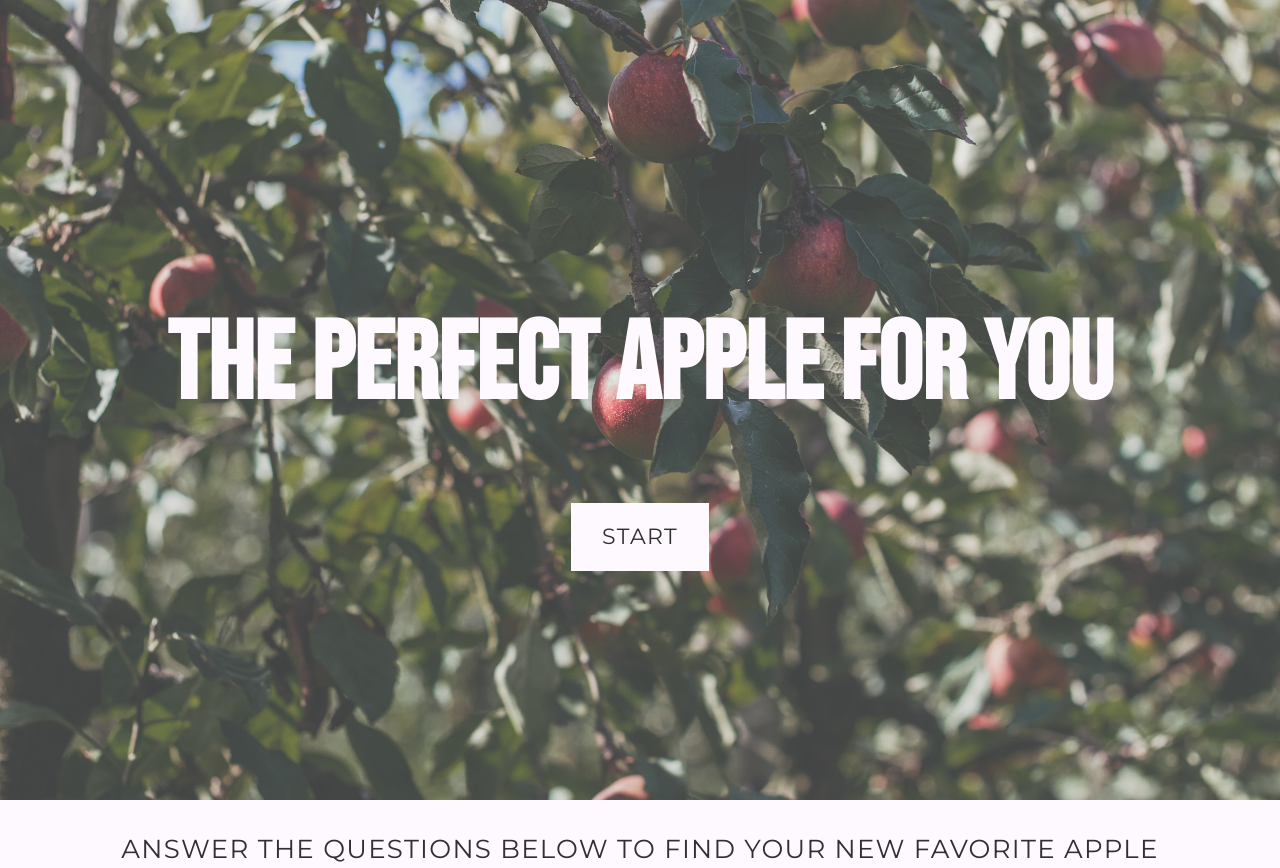
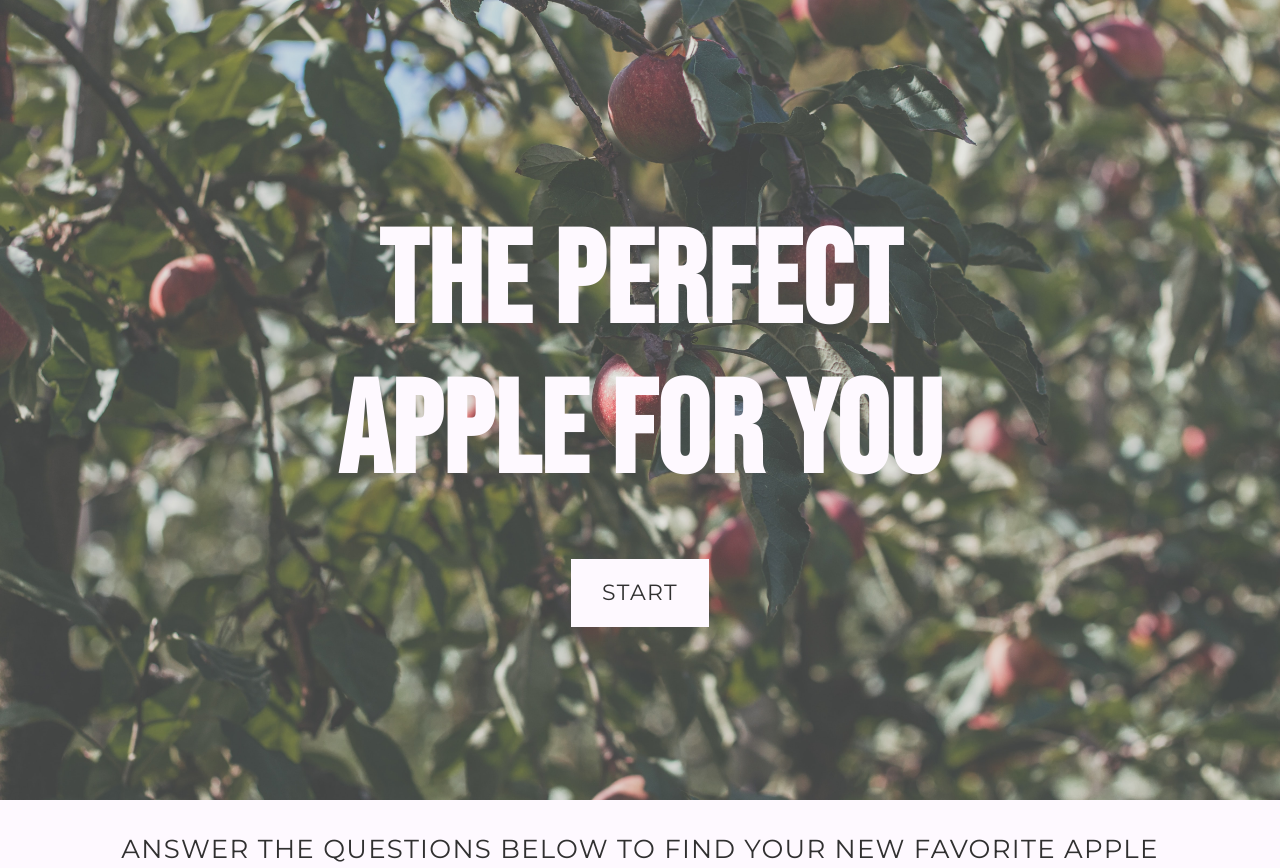
Before and after one commit to sarahmgans/sarahGansBootcampProjectThree, a plain HTML site: page index.html in a window 1280 px wide. Shown: the top 868 px of the page. Drawn offline with nearby package versions, Linux system fonts and the light colour scheme.

Commit message:
changed the sizing of the h1

```diff
--- a/index.html
+++ b/index.html
@@ -3,7 +3,7 @@
 <head>
     <meta charset="UTF-8">
     <meta name="viewport" content="width=device-width, initial-scale=1.0">
-    <title>The Perfect Apple for You</title>
+    <title>Your Perfect Apple</title>
     <link rel="stylesheet" href="./styles/styles.css">
     <link href="https://fonts.googleapis.com/css?family=Bebas+Neue|Montserrat&display=swap" rel="stylesheet">
     <link href="https://fonts.googleapis.com/css?family=Montserrat:400,600&display=swap" rel="stylesheet">
--- a/styles/sass/_buttonStyles.scss
+++ b/styles/sass/_buttonStyles.scss
@@ -109,6 +109,10 @@ a {
 
 .result a:hover {
     background: #C3DAB7;
-    color: black;
+    color: #303030;
     border: 1px solid #303030;
 }
+
+.result > h3:nth-child(1) {
+    margin-top: 13px;
+}
--- a/styles/sass/_fontStyles.scss
+++ b/styles/sass/_fontStyles.scss
@@ -25,9 +25,13 @@ h1 {
     text-transform: uppercase;
     font-family: 'Bebas Neue', cursive;
     font-weight: bold;
-    font-size: 110px;
+    font-size: 130px;
     color: #fef9ff;
     text-align: center;
+    letter-spacing: 1.3px;
+    width: 60%;
+    margin-bottom: 50px;
+    margin-top: 37px;
 }
 
 p {
--- a/styles/sass/_setup.scss
+++ b/styles/sass/_setup.scss
@@ -17,3 +17,8 @@ img {
     display: block;
     line-height: 0;
 }
+
+body {
+    -webkit-font-smoothing: antialiased;
+    -moz-osx-font-smoothing: grayscale;
+}
```
Also changed, not shown: styles/styles.css.
